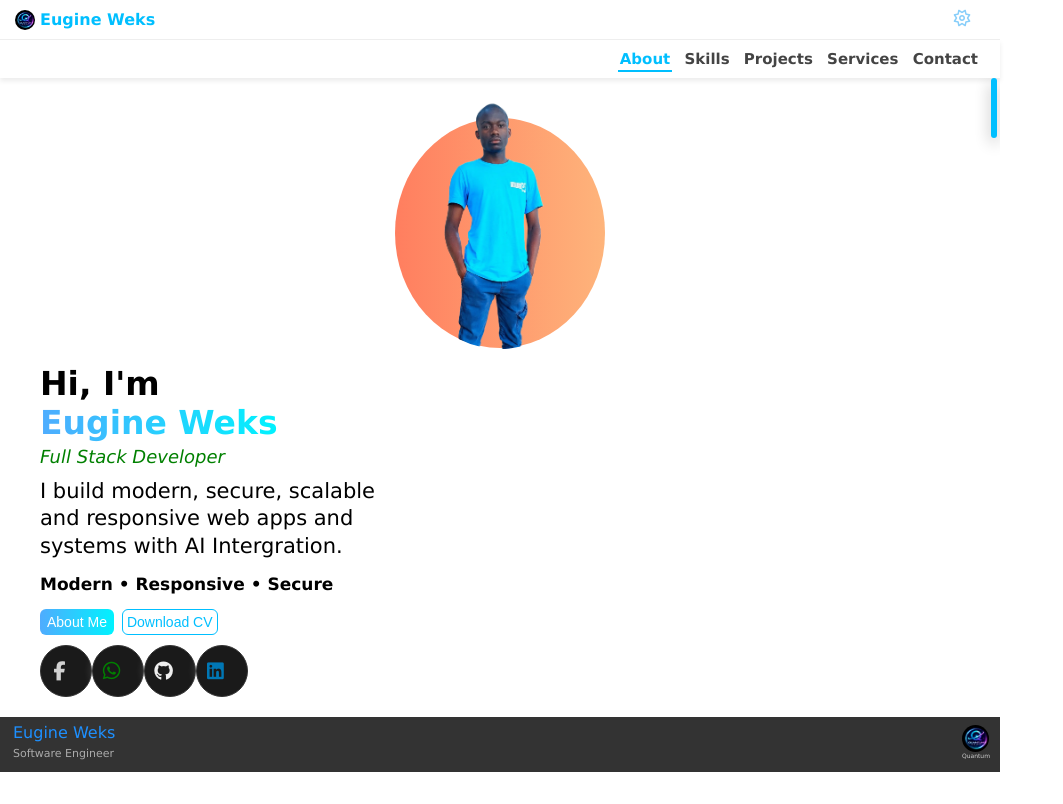
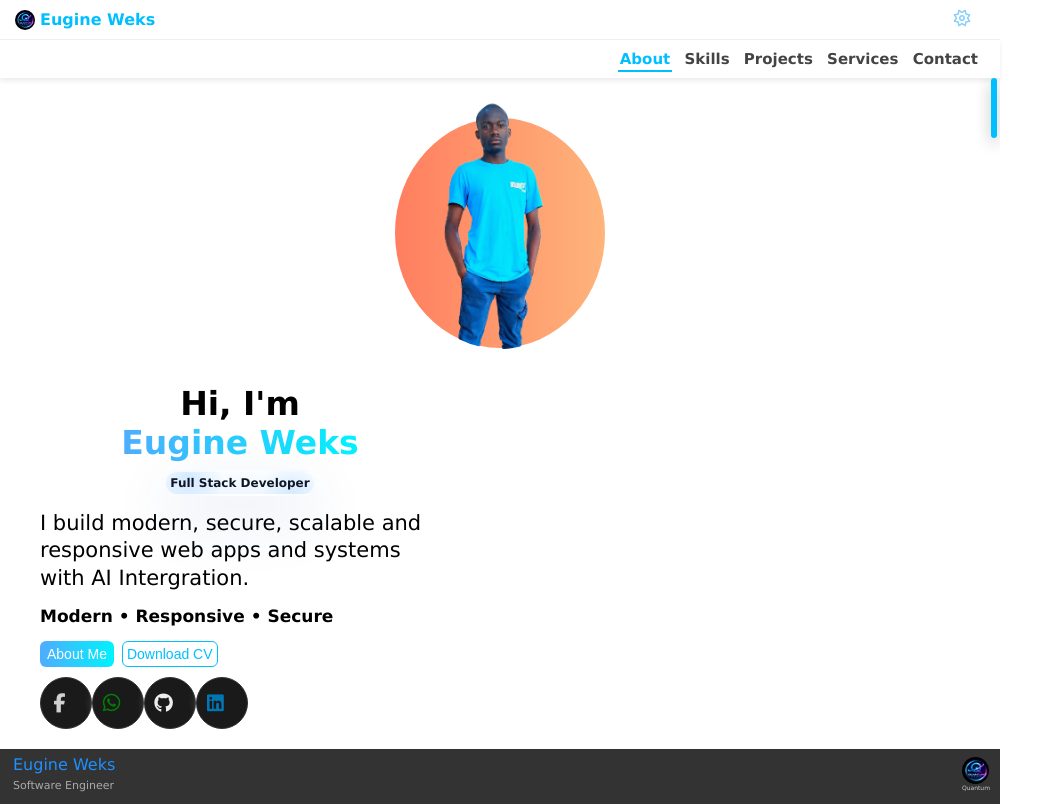
Before and after one commit to ejneuro/portfolio, a plain HTML site: page index.html in a window 1280 px wide. Shown: the whole page, without its empty margins (0-1063 px from the left). Drawn offline with Linux system fonts and the light colour scheme.

Commit message:
updated page layout

```diff
--- a/assets/css/styles.css
+++ b/assets/css/styles.css
@@ -110,13 +110,15 @@ a:hover{
  color: var(--primary-color);
 }
 
-main{
+.homepage{
+  display: flex;
+  flex-direction: column;
   position: relative;
   overflow: hidden;
   margin: 0;
   width: 100%;
   flex: 1;
-  justify-content: space-around;
+  justify-content: center;
 }
 
 .intro{
@@ -131,7 +133,9 @@ main{
   margin-top: 20px;
 }
  .bio{
-  max-width: 86%;
+  width: 100%;
+  align-self: center;
+  margin: 14px auto ;
  }
  .about-info{
    display: flex;
@@ -176,6 +180,8 @@ main{
 
 .title{
   display: block;
+  width: 100%;
+  text-align: center;
   font-size: 33px;
   font-weight: bold;
   margin-bottom: 2px;
@@ -196,13 +202,26 @@ main{
   /* Optional: Make it bold for a better effect */
 
 }
-
+.field-container{
+  display: flex;
+  justify-content: center;
+  margin-top: 8px;
+}
 
 .field{
-  margin-top: 8px;
-  color: green;
-  font-style: italic;
-  font-size: 18px;
+  text-align: center;
+  padding: 4px;
+  color: var(--text);
+  font-size: 12px;
+  border-radius: var(--radius);
+  background:
+  radial-gradient(circle at 15% 20%, rgba(30,144,255,0.16), transparent 28%),
+  radial-gradient(circle at 85% 80%, rgba(30,144,255,0.12), transparent 24%),
+  linear-gradient(180deg, #fafdff 0%, #eef6ff 100%);
+  border: 2px solid rgba(255,255,255,0.7);
+  box-shadow: var(--shadow);
+  backdrop-filter: blur(20px);
+  -webkit-backdrop-filter: blur(16px);
 }
 p{
   line-height: 1.3;
@@ -211,6 +230,8 @@ p{
 }
 .my-drive{
   display: flex;
+  width: 100%;
+  text-align: center;
   font-size: 17px;
   margin: 14px auto 10px;
 }
--- a/index.html
+++ b/index.html
@@ -32,7 +32,7 @@
     <a href="contact.html">Contact</a>
    </nav>
 
-  <main>
+  <main class="homepage">
      <div class="scroll-track">
        <div class="scroll-thumb"></div>
     </div>
@@ -84,13 +84,18 @@
       Hi, I'm<br>
      <b>Eugine Weks</b>
     </span>
-    <span class="field">Full Stack Developer </span>
-    <br>
+    <div class="field-container">
+       <b class="field">Full Stack Developer </b>
+    </div>
+
     <p class="bio">
        I build modern, secure, scalable and responsive web apps and systems with AI Intergration.
     </p>
 
-    <b class="my-drive">Modern • Responsive • Secure </b>
+    <div class="my-drive">
+        <b>Modern • Responsive • Secure </b>
+
+    </div>
 
    <div class="call-to-action">
     <button id="getintouch">
```
